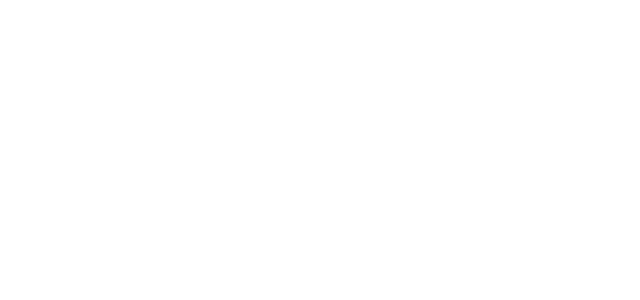
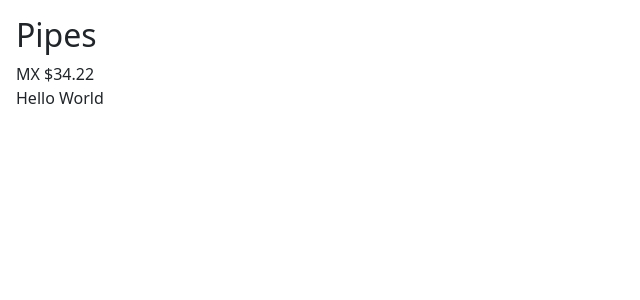
Before and after one commit to sflores-apex/AngularBootCampSF, an Angular app: page / in a window 1280 px wide. Shown: the top 300 px of the page, without its empty margins (0-640 px from the left). Built offline with nearby package versions, Linux system fonts and the light colour scheme.

Commit message:
Add pipe exercise

```diff
--- /dev/null
+++ b/src/app/tasks/task-seven/capitalize.pipe.ts
@@ -0,0 +1,12 @@
+import { Pipe, PipeTransform } from '@angular/core';
+
+@Pipe({
+  name: 'capitalize'
+})
+export class CapitalizePipe implements PipeTransform {
+
+  transform(value: string, ...args: unknown[]): string {
+    return value.split(' ').map(word => word.charAt(0).toUpperCase() + word.slice(1)).join(' ');;
+  }
+
+}
--- /dev/null
+++ b/src/app/tasks/task-seven/task-seven.component.html
@@ -0,0 +1,8 @@
+<div class="p-3">
+  <h2>Pipes</h2>
+
+  <div class="d-flex flex-column">
+    <span>MX {{ numeric | currency}}</span>
+    <span>{{ text | capitalize}}</span>
+  </div>
+</div>
--- /dev/null
+++ b/src/app/tasks/task-seven/task-seven.component.ts
@@ -0,0 +1,13 @@
+import { Component } from '@angular/core';
+
+@Component({
+  selector: 'app-task-seven',
+  templateUrl: './task-seven.component.html',
+  styleUrl: './task-seven.component.scss'
+})
+export class TaskSevenComponent {
+
+  protected numeric: number = 34.22;
+  protected text: string = 'hello world';
+
+}
--- a/src/app/tasks/tasks.component.html
+++ b/src/app/tasks/tasks.component.html
@@ -0,0 +1 @@
+<app-task-seven />
```
Also changed, not shown: src/app/tasks/tasks.module.ts (+8 -3 lines), src/app/tasks/task-seven/task-seven.component.scss (added).
